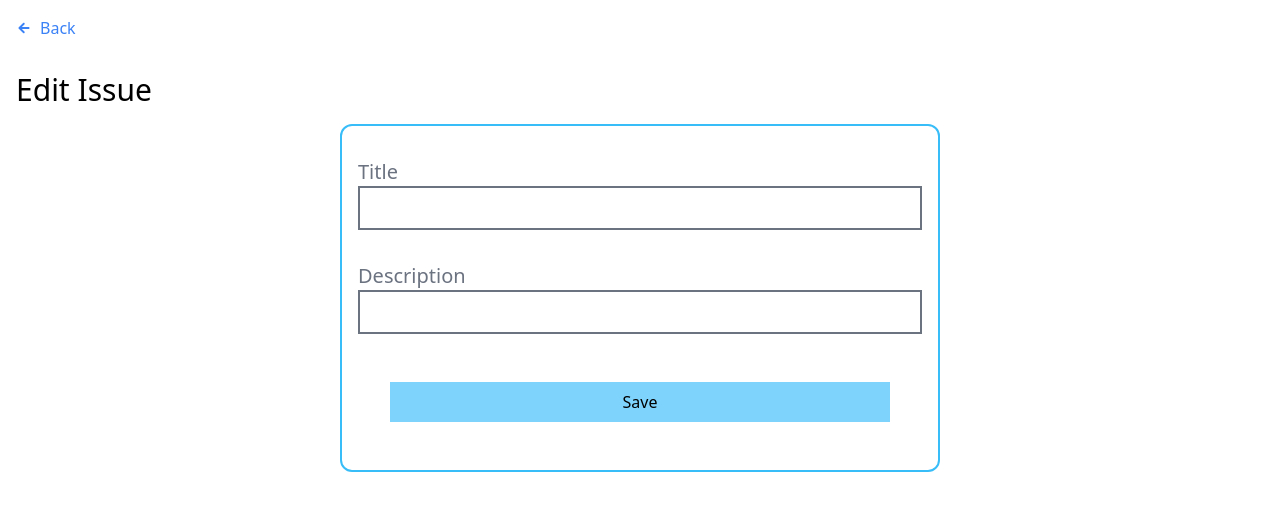
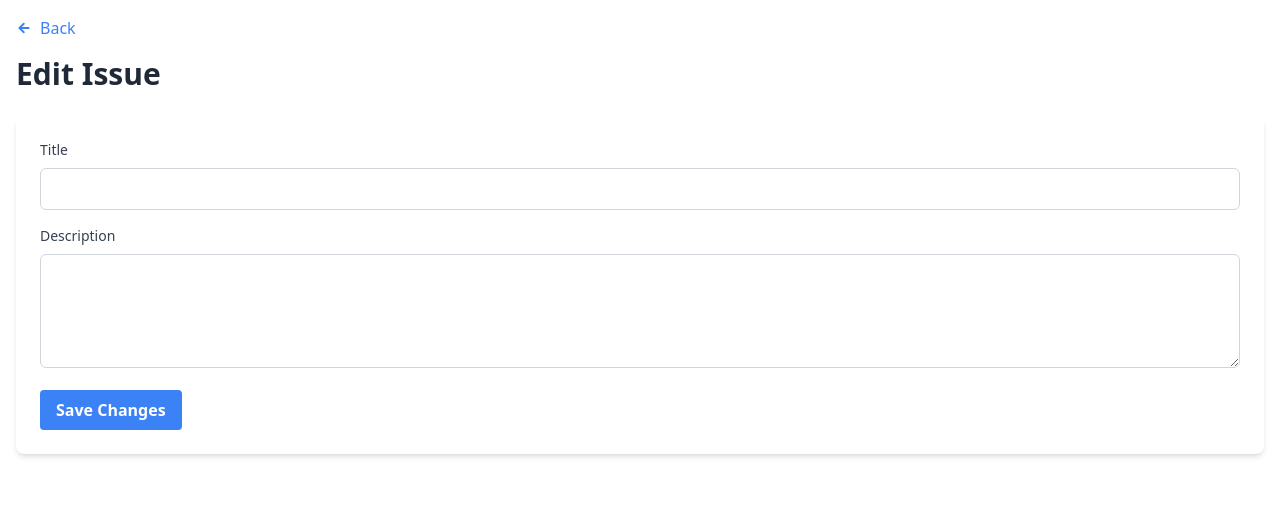
Before and after one commit to domdomm42/ChallengeQ3, a React (Vite) app in the folder frontend/: page /issues/edit/1 in a window 1280 px wide. Shown: the top 510 px of the page. Built offline with nearby package versions, Linux system fonts and the light colour scheme; no server answers.

Commit message:
Add Spinner component for reusability and Redesigned DeleteIssue page

```diff
--- /dev/null
+++ b/frontend/src/components/Spinner.jsx
@@ -0,0 +1,23 @@
+import PropTypes from "prop-types";
+
+const Spinner = ({ size = "default" }) => {
+  const sizeClasses = {
+    small: "h-4 w-4",
+    default: "h-8 w-8",
+    large: "h-16 w-16",
+  };
+
+  return (
+    <div className="flex justify-center items-center">
+      <div
+        className={`animate-spin rounded-full border-t-2 border-b-2 border-blue-500 ${sizeClasses[size]}`}
+      ></div>
+    </div>
+  );
+};
+
+Spinner.propTypes = {
+  size: PropTypes.string,
+};
+
+export default Spinner;
--- a/frontend/src/pages/CreateIssue.jsx
+++ b/frontend/src/pages/CreateIssue.jsx
@@ -2,7 +2,7 @@ import { useState } from "react";
 import axios from "axios";
 import { useNavigate } from "react-router-dom";
 import BackButton from "../components/BackButton";
-
+import Spinner from "../components/Spinner";
 const CreateIssue = () => {
   const [title, setTitle] = useState("");
   const [description, setDescription] = useState("");
@@ -71,13 +71,7 @@ const CreateIssue = () => {
             disabled={loading}
             className="bg-blue-500 hover:bg-blue-600 text-white font-bold py-2 px-4 rounded inline-flex items-center"
           >
-            {loading ? (
-              <div className="flex justify-center items-center h-64">
-                <div className="animate-spin rounded-full h-16 w-16 border-t-2 border-b-2 border-blue-500"></div>
-              </div>
-            ) : (
-              "Save Issue"
-            )}
+            {loading ? <Spinner size="small" /> : "Save Issue"}
           </button>
         </div>
       </div>
--- a/frontend/src/pages/DeleteIssue.jsx
+++ b/frontend/src/pages/DeleteIssue.jsx
@@ -2,6 +2,7 @@ import { useState, useEffect } from "react";
 import BackButton from "../components/BackButton";
 import axios from "axios";
 import { useNavigate, useParams } from "react-router-dom";
+import Spinner from "../components/Spinner";
 
 const DeleteIssue = () => {
   const [issue, setIssue] = useState(null);
@@ -39,28 +40,45 @@ const DeleteIssue = () => {
   };
 
   if (loading) {
-    return <div>Loading...</div>;
+    return (
+      <div className="h-screen flex items-center justify-center">
+        <Spinner size="large" />
+      </div>
+    );
   }
 
   return (
-    <div className="p-4">
+    <div className="container mx-auto p-4">
       <BackButton />
-      <h1 className="text-3xl my-4">Delete Issue</h1>
-      <div className="flex flex-col border-2 border-red-400 rounded-xl w-[600px] p-4 mx-auto">
-        <p className="text-xl my-4 text-gray-500">
+      <h1 className="text-3xl font-bold text-gray-800 mb-6">Delete Issue</h1>
+      <div className="bg-white shadow-md rounded-lg overflow-hidden">
+        <div className="p-6">
+          <h2 className="text-xl font-semibold text-gray-800 mb-4">
             Are you sure you want to delete this issue?
-        </p>
-        <div className="my-4">
-          <p>
+          </h2>
+          <div className="mb-6">
+            <p className="text-gray-600">
               <strong>Title:</strong> {issue.title}
             </p>
-          <p>
+            <p className="text-gray-600">
               <strong>Description:</strong> {issue.description}
             </p>
           </div>
-        <button className="p-2 bg-red-300 m-8" onClick={handleDeleteIssue}>
+          <div className="flex justify-end space-x-4">
+            <button
+              onClick={() => navigate("/")}
+              className="bg-gray-300 hover:bg-gray-400 text-gray-800 font-bold py-2 px-4 rounded"
+            >
+              Cancel
+            </button>
+            <button
+              onClick={handleDeleteIssue}
+              className="bg-red-500 hover:bg-red-600 text-white font-bold py-2 px-4 rounded"
+            >
               Delete
             </button>
+          </div>
+        </div>
       </div>
     </div>
   );
--- a/frontend/src/pages/EditIssue.jsx
+++ b/frontend/src/pages/EditIssue.jsx
@@ -1,7 +1,8 @@
 import { useState, useEffect } from "react";
-import BackButton from "../components/BackButton";
 import axios from "axios";
 import { useNavigate, useParams } from "react-router-dom";
+import BackButton from "../components/BackButton";
+import Spinner from "../components/Spinner";
 
 const EditIssue = () => {
   const [title, setTitle] = useState("");
@@ -27,10 +28,7 @@ const EditIssue = () => {
   }, [id]);
 
   const handleSaveIssue = () => {
-    const data = {
-      title,
-      description,
-    };
+    const data = { title, description };
     setLoading(true);
     axios
       .put(`http://localhost:5000/issues/${id}`, data)
@@ -46,38 +44,57 @@ const EditIssue = () => {
   };
 
   if (fetching) {
-    return <div>Loading...</div>;
+    return (
+      <div className="flex justify-center items-center h-screen">
+        <div className="animate-spin rounded-full h-16 w-16 border-t-2 border-b-2 border-blue-500"></div>
+      </div>
+    );
   }
 
   return (
-    <div className="p-4">
+    <div className="container mx-auto p-4">
       <BackButton />
-      <h1 className="text-3xl my-4">Edit Issue</h1>
-      {loading ? <div>Loading...</div> : ""}
-      <div className="flex flex-col border-2 border-sky-400 rounded-xl w-[600px] p-4 mx-auto">
-        <div className="my-4">
-          <label className="text-xl mr-4 text-gray-500">Title</label>
+      <h1 className="text-3xl font-bold text-gray-800 mb-6">Edit Issue</h1>
+      <div className="bg-white shadow-md rounded-lg overflow-hidden">
+        <div className="p-6">
+          <div className="mb-4">
+            <label
+              htmlFor="title"
+              className="block text-sm font-medium text-gray-700 mb-2"
+            >
+              Title
+            </label>
             <input
               type="text"
+              id="title"
               value={title}
               onChange={(e) => setTitle(e.target.value)}
-            className="border-2 border-gray-500 px-4 py-2 w-full"
+              className="w-full px-3 py-2 border border-gray-300 rounded-md focus:outline-none focus:ring-2 focus:ring-blue-500"
             />
           </div>
-
-        <div className="my-4">
-          <label className="text-xl mr-4 text-gray-500">Description</label>
-          <input
-            type="text"
+          <div className="mb-4">
+            <label
+              htmlFor="description"
+              className="block text-sm font-medium text-gray-700 mb-2"
+            >
+              Description
+            </label>
+            <textarea
+              id="description"
               value={description}
               onChange={(e) => setDescription(e.target.value)}
-            className="border-2 border-gray-500 px-4 py-2 w-full"
-          />
+              className="w-full px-3 py-2 border border-gray-300 rounded-md focus:outline-none focus:ring-2 focus:ring-blue-500"
+              rows="4"
+            ></textarea>
           </div>
-
-        <button className="p-2 bg-sky-300 m-8" onClick={handleSaveIssue}>
-          Save
+          <button
+            onClick={handleSaveIssue}
+            disabled={loading}
+            className="bg-blue-500 hover:bg-blue-600 text-white font-bold py-2 px-4 rounded inline-flex items-center"
+          >
+            {loading ? <Spinner size="small" /> : "Save Changes"}
           </button>
+        </div>
       </div>
     </div>
   );
--- a/frontend/src/pages/ShowIssue.jsx
+++ b/frontend/src/pages/ShowIssue.jsx
@@ -4,6 +4,7 @@ import { useParams, Link } from "react-router-dom";
 import { AiOutlineEdit } from "react-icons/ai";
 import { MdOutlineDelete } from "react-icons/md";
 import BackButton from "../components/BackButton";
+import Spinner from "../components/Spinner";
 
 const ShowIssue = () => {
   const [issue, setIssue] = useState({});
@@ -30,7 +31,7 @@ const ShowIssue = () => {
       <h1 className="text-3xl font-bold text-gray-800 mb-6">Issue Details</h1>
       {loading ? (
         <div className="flex justify-center items-center h-64">
-          <div className="animate-spin rounded-full h-16 w-16 border-t-2 border-b-2 border-blue-500"></div>
+          <Spinner size="small" />
         </div>
       ) : (
         <div className="bg-white shadow-md rounded-lg overflow-hidden">
```
Lines whose indentation alone changed are shown as unchanged.
